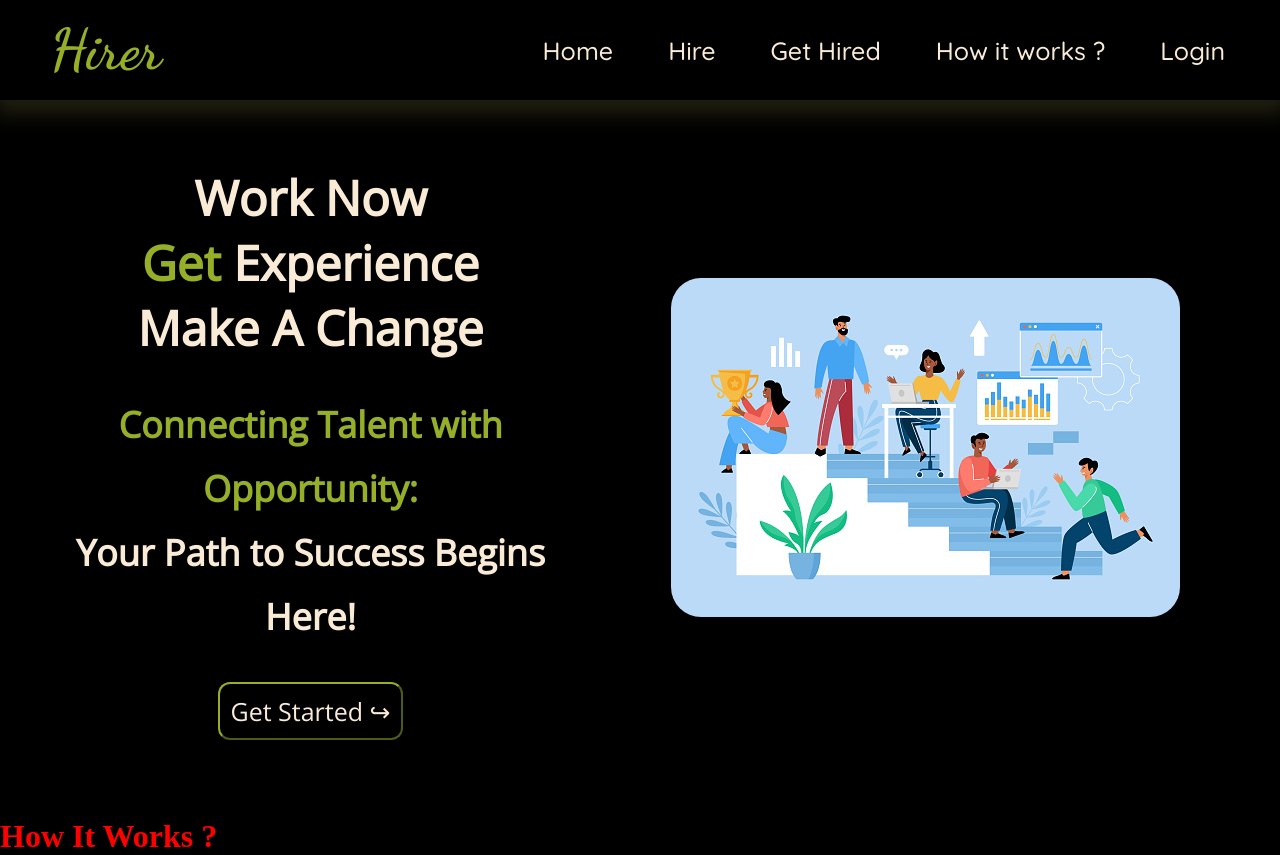
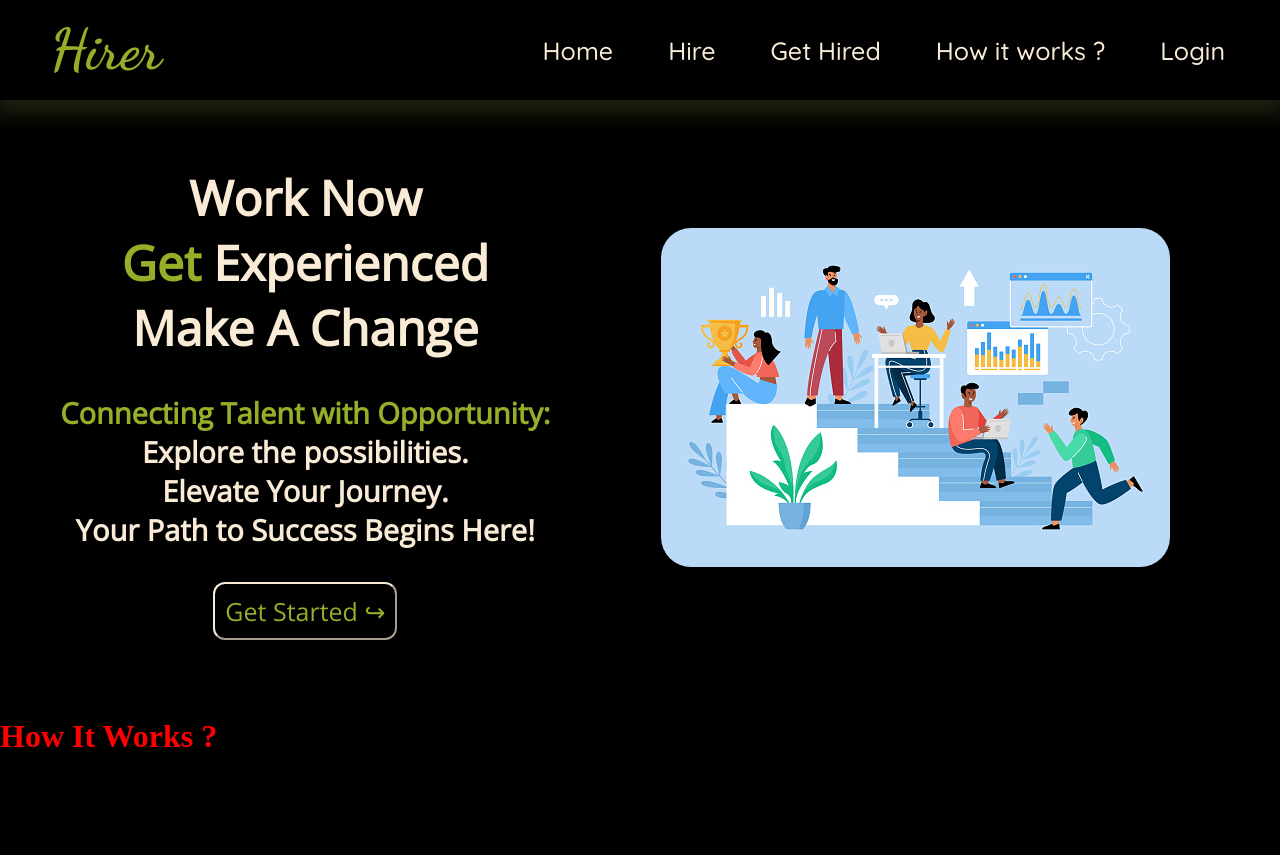
Before and after one commit to Ak-sd7/Hirer-app, a React (Vite) app: page / in a window 1280 px wide. After the commit the page ends 800 px from the top, so only its background shows below. Built offline with nearby package versions, Linux system fonts and the light colour scheme; a web font is replaced by a local one.

Commit message:
home css

```diff
--- a/src/Pages/Home.jsx
+++ b/src/Pages/Home.jsx
@@ -7,7 +7,7 @@ import H1 from "../Components/h1";
 const Home = () => {
 
   // This rule aims to prevent potential bugs and performance issues by ensuring that all dependencies of the useEffect and useMemo hooks are specified in their dependency arrays.
-  const texts = useMemo(()=>[" Hired", " Recognised", " Experience"], []);
+  const texts = useMemo(()=>[" Hired", " Recognised", " Experienced"], []);
 
   const [currentIndex, setCurrentIndex] = useState(0);
   const [currentText, setCurrentText] = useState(texts[currentIndex]);
@@ -34,8 +34,10 @@ const Home = () => {
               <h1 style={{color: "antiquewhite"}}><span style={{color: "#95af29"}}>Get</span>{currentText}</h1>
               <h1 style={{color: "antiquewhite"}}>Make A Change</h1>
               <br/>
-              <h2 style={{color: "#95af29"}}>Connecting Talent with Opportunity:</h2>
-              <h2 style={{color: "antiquewhite"}}>Your Path to Success Begins Here!</h2>
+              <h3 style={{color: "#95af29"}}>Connecting Talent with Opportunity:</h3>
+              <h3 style={{color: "antiquewhite"}}>Explore the possibilities.</h3>
+              <h3 style={{color: "antiquewhite"}}>Elevate Your Journey.</h3>
+              <h3 style={{color: "antiquewhite"}}>Your Path to Success Begins Here!</h3>
               <br/>
               <Link to={"/getstarted"}><button className="btn">Get Started ↪</button></Link>
           </div>
--- a/src/Styles/Home.css
+++ b/src/Styles/Home.css
@@ -14,7 +14,7 @@
     box-shadow: none; /* No shadow at the start */
   }
   50% {
-    box-shadow: 15px 15px 200px rgba(153, 151, 37, 0.6); /* Shadow when it leaves the surface */
+    box-shadow: 15px 15px 200px #87a805; /* Shadow when it leaves the surface */
   }
   75% {
     box-shadow: none; /* No shadow as it returns */
@@ -37,6 +37,9 @@
 .intro>h2{
     line-height: 4rem;
 }
+.intro>h3{
+    font-size: 29px;
+}
 .image{
     padding-right: 100px;
     display: flex;
@@ -52,17 +55,19 @@
 .btn{
     text-decoration: none;
     background-color: black;
-    color: antiquewhite;
+
     font-size: 25px;
     font-family: Open Sans, Verdana, Geneva, Tahoma, sans-serif;
     border-radius: 12px;
-    border-color: #95af29;
+
     padding: 10px 10px 10px 10px;
     transition: transform 0.2s ease-in-out;
+    border-color: antiquewhite;
+    color: #95af29;
 }
 .btn:hover{
     /* background-color: bisque; */
-    border-color: antiquewhite;
-    color: #95af29;
+    border-color: #95af29;
+    color: antiquewhite;
     transform: translateY(-5px);
 }
--- a/src/Styles/nav.css
+++ b/src/Styles/nav.css
@@ -7,7 +7,7 @@
     box-sizing: border-box;
     margin: 0;
     padding: 0;
-  }
+}
 
 .nav{
     display: flex;
```
